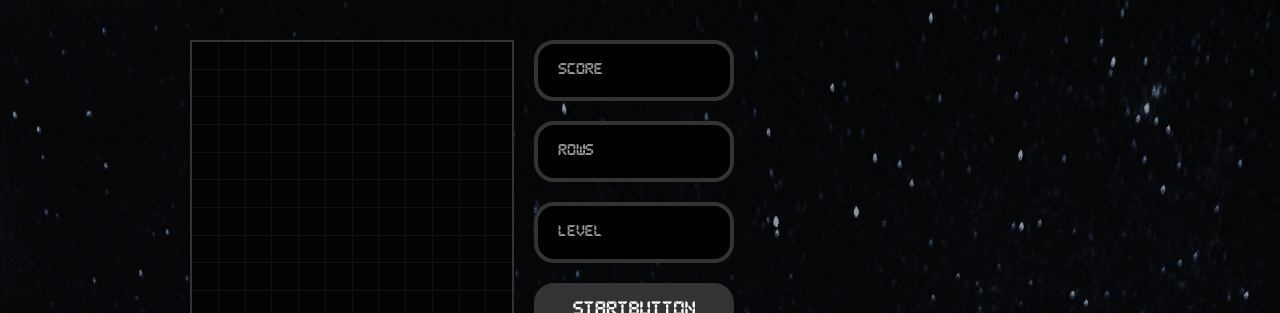
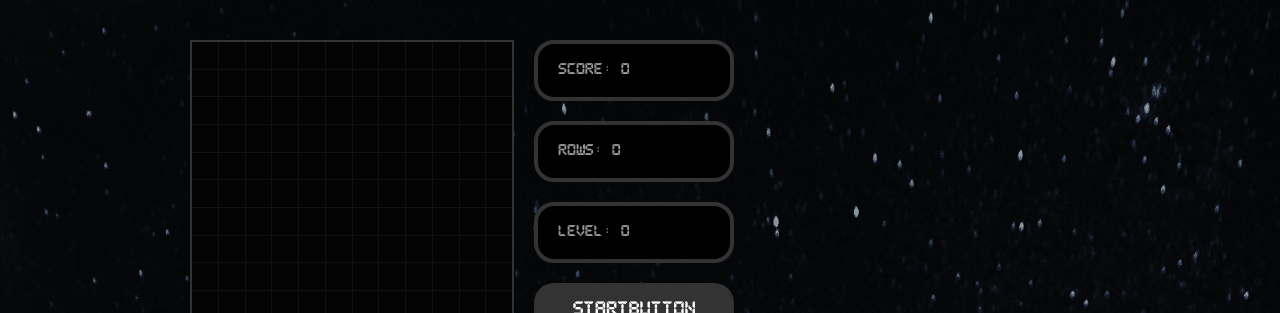
Before and after one commit to tatsuya-asami/react-tetris, a React (Create React App) app: page / in a window 1280 px wide. Shown: the top 313 px of the page. Built offline with nearby package versions, Linux system fonts and the light colour scheme.

Commit message:
comment out where have type error

```diff
--- a/src/components/Cell.tsx
+++ b/src/components/Cell.tsx
@@ -1,4 +1,4 @@
-import React from 'react';
+import React, { ReactNode } from 'react';
 import { StyledCell } from './styles/StyledCell';
 import { TETROMINOS } from '../tetrominos';
 
@@ -6,8 +6,9 @@
   type: 0 | 'I' | 'J' | 'L' | 'O' | 'S' | 'T' | 'Z';
 }
 
-const Cell: React.FC<ICell> = ({ type }) => (
-  <StyledCell type={type} color={TETROMINOS[type].color} />
-);
-
-export default Cell;
+const Cell: React.FC<ICell> = ({ type }) => {
+  console.log('rerender');
+  return <StyledCell type={type} color={TETROMINOS[type].color} />;
+};
+// avoid rendering too many times
+export default React.memo(Cell);
--- a/src/components/Tetris.tsx
+++ b/src/components/Tetris.tsx
@@ -7,15 +7,17 @@
 import { usePlayer } from '../hooks/usePlayer';
 import { useStage } from '../hooks/useStage';
 import { useInterval } from '../hooks/useInterval';
+import { useGameStatus } from '../hooks/useGameStatus';
 
 const Tetris: React.FC = () => {
   const [dropTime, setDropTime] = useState<any>(null);
   const [gameOver, setGameOver] = useState(false);
 
   const [player, updatePlayerPos, resetPlayer, playerRotate] = usePlayer();
-  const [stage, setStage] = useStage(player, resetPlayer);
-
-  console.log('re-render');
+  const [stage, setStage, rowsCleared] = useStage(player, resetPlayer);
+  const [score, setScore, rows, setRows, level, setLevel] = useGameStatus(
+    rowsCleared
+  );
 
   const movePlayer = (dir: number) => {
     if (!checkCollision(player, stage, { x: dir, y: 0 })) {
@@ -29,9 +31,17 @@
     setDropTime(1000);
     resetPlayer();
     setGameOver(false);
+    // setScore(0);
+    // setRows(0);
+    // setLevel(0);
   };
 
   const drop = () => {
+    // increase level when player has cleared 10 rows
+    // if (rows > (level + 1) * 10) {
+    //   setLevel((prev: number) => prev + 1);
+    //   setDropTime(1000 / (level + 1) + 200);
+    // }
     if (!checkCollision(player, stage, { x: 0, y: 1 })) {
       updatePlayerPos({ x: 0, y: 1, collided: false });
     } else {
@@ -48,7 +58,7 @@
     if (!gameOver) {
       if (keyCode === 40) {
         console.log('interval on');
-        setDropTime(1000);
+        // setDropTime(1000 / (level + 1) + 200);
       }
     }
   };
@@ -91,9 +101,9 @@
             <Display gameOver={gameOver} text="Game Over"></Display>
           ) : (
             <div>
-              <Display gameOver={false} text="Score" />
-              <Display gameOver={false} text="Rows" />
-              <Display gameOver={false} text="Level" />
+              <Display gameOver={false} text={`Score: ${score}`} />
+              <Display gameOver={false} text={`Rows: ${rows}`} />
+              <Display gameOver={false} text={`Level: ${level}`} />
             </div>
           )}
           <StartButton callback={startGame} />
--- /dev/null
+++ b/src/hooks/useGameStatus.ts
@@ -0,0 +1,22 @@
+import { useState, useEffect, useCallback } from 'react';
+
+export const useGameStatus = (rowsCleared: number) => {
+  const [score, setScore] = useState(0);
+  const [rows, setRows] = useState(0);
+  const [level, setLevel] = useState(0);
+
+  const linePoints = [40, 100, 300, 1200];
+
+  const calcScore = useCallback(() => {
+    if (rowsCleared > 0) {
+      setScore(prev => prev + linePoints[rowsCleared - 1] * (level + 1));
+      setRows(prev => prev + rowsCleared);
+    }
+  }, [level, linePoints, rowsCleared]);
+
+  useEffect(() => {
+    calcScore();
+  }, [calcScore, rowsCleared, score]);
+
+  return [score, setScore, rows, setRows, level, setLevel];
+};
```
